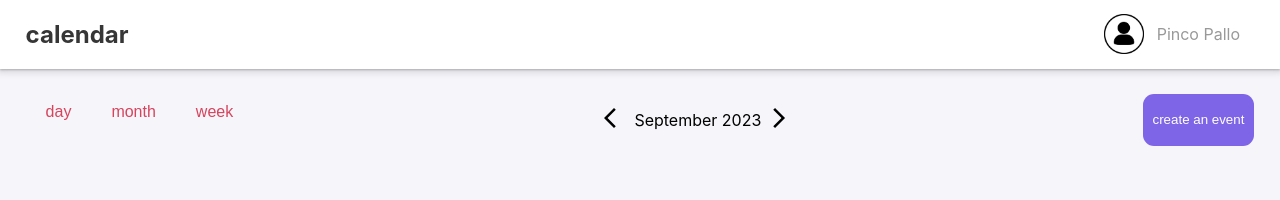
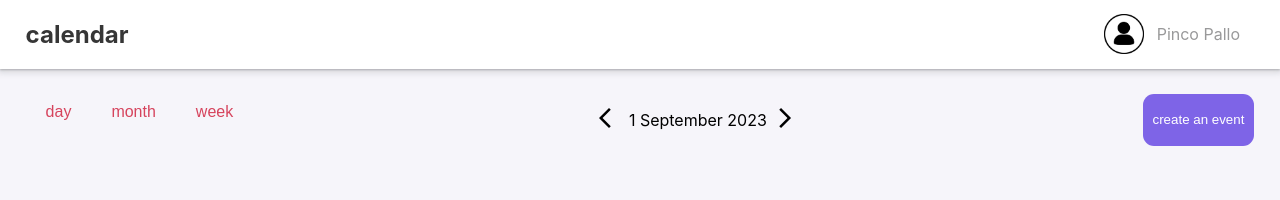
Before and after one commit to Matt30Curia/Calendar-react, a React (Create React App) app: page / in a window 1280 px wide. Shown: the top 200 px of the page. Built offline with nearby package versions, Linux system fonts and the light colour scheme.

Commit message:
refactor of reducer

```diff
--- a/src/App.js
+++ b/src/App.js
@@ -26,6 +26,7 @@ function App() {
         dispatch={dispatch}
         currDate={state}
         view={setCalendarView}
+        currView={calendarView}
       />
       <Calendar daysOfMonth={getDays(calendarView, state)} />
     </>
--- a/src/compononents/CalendarHeader.js
+++ b/src/compononents/CalendarHeader.js
@@ -1,13 +1,12 @@
 import arrow_back from "../asset/arrow_back.svg";
-import arrow_forward from "../asset/arrow_forward.svg"
+import arrow_forward from "../asset/arrow_forward.svg";
 
-function CalendarHeader({ dispatch, currDate, view }) {
+function CalendarHeader({ dispatch, currDate, view, currView }) {
+  let date = new Date(currDate.year, currDate.month, 0);
+  let monthName = date.toLocaleString("default", { month: "long" });
 
-  var date = new Date(currDate.year, currDate.month, 0);
-  var monthName = date.toLocaleString("default", { month: "long" });
-
-  function handleView(type){
-    view((prev)=>type)
+  function handleView(type) {
+    view((prev) => type);
   }
 
   return (
@@ -20,7 +19,11 @@ function CalendarHeader({ dispatch, currDate, view }) {
           day
         </button>
         <button
-          className="button-wiew-filter"
+          className={
+            currView === "month"
+              ? "button-wiew-filter"
+              : "button-wiew-filter"
+          }
           onClick={() => handleView("month")}
         >
           month
@@ -32,6 +35,7 @@ function CalendarHeader({ dispatch, currDate, view }) {
           week
         </button>
       </section>
+
       <section className="day-slider">
         <button
           className="icon"
@@ -40,7 +44,7 @@ function CalendarHeader({ dispatch, currDate, view }) {
           <img className="icon" src={arrow_back} />
         </button>
         <p>
-          {monthName} {currDate.year}
+          {currDate.day} {monthName} {currDate.year}
         </p>
         <button
           className="icon"
@@ -54,4 +58,4 @@ function CalendarHeader({ dispatch, currDate, view }) {
   );
 }
 
-export default CalendarHeader
+export default CalendarHeader;
--- a/src/logic/reducer.js
+++ b/src/logic/reducer.js
@@ -1,6 +1,8 @@
 export function reducer(state, action) {
   let currYear = state.year;
   let currMonth = state.month;
+  let currDay = state.day;
+  let lastDayInMonth = new Date(currDate.year, currDate.month, 0).getDay();
 
   switch (action.type) {
     case "nextMonth": {
@@ -15,5 +17,39 @@ export function reducer(state, action) {
 
       return { day: state.day, month: currMonth, year: currYear };
     }
+    case "nextDay": {
+      currDay = lastDayInMonth === currDay + 1
+
+      return { day: state.day, month: currMonth, year: currYear };
+    }
+    case "prevDay": {
+      currYear = state.month === 1 ? state.year - 1 : state.year;
+      currMonth = state.month === 1 ? 12 : state.month - 1;
+
+      return { day: state.day, month: currMonth, year: currYear };
+    }
   }
 }
+
+function nextDay(days, date){
+
+  let {day, month, year} = date;
+
+  let lastDayInMonth = new Date(currDate.year, currDate.month, 0).getDay();
+
+  if (days === lastDayInMonth){
+    let {nextMonth, nextYear} = nextMonth(month, year)
+    day = 1; month = nextMonth; year = nextYear;
+  }
+
+  else{
+    day++;
+  }
+
+  function nextMonth(month, year) {
+    let currYear = month === 12 ? year + 1 : year;
+    let currMonth = month === 12 ? 1 : month + 1;
+    return { currMonth, currYear };
+  }
+
+}
```
